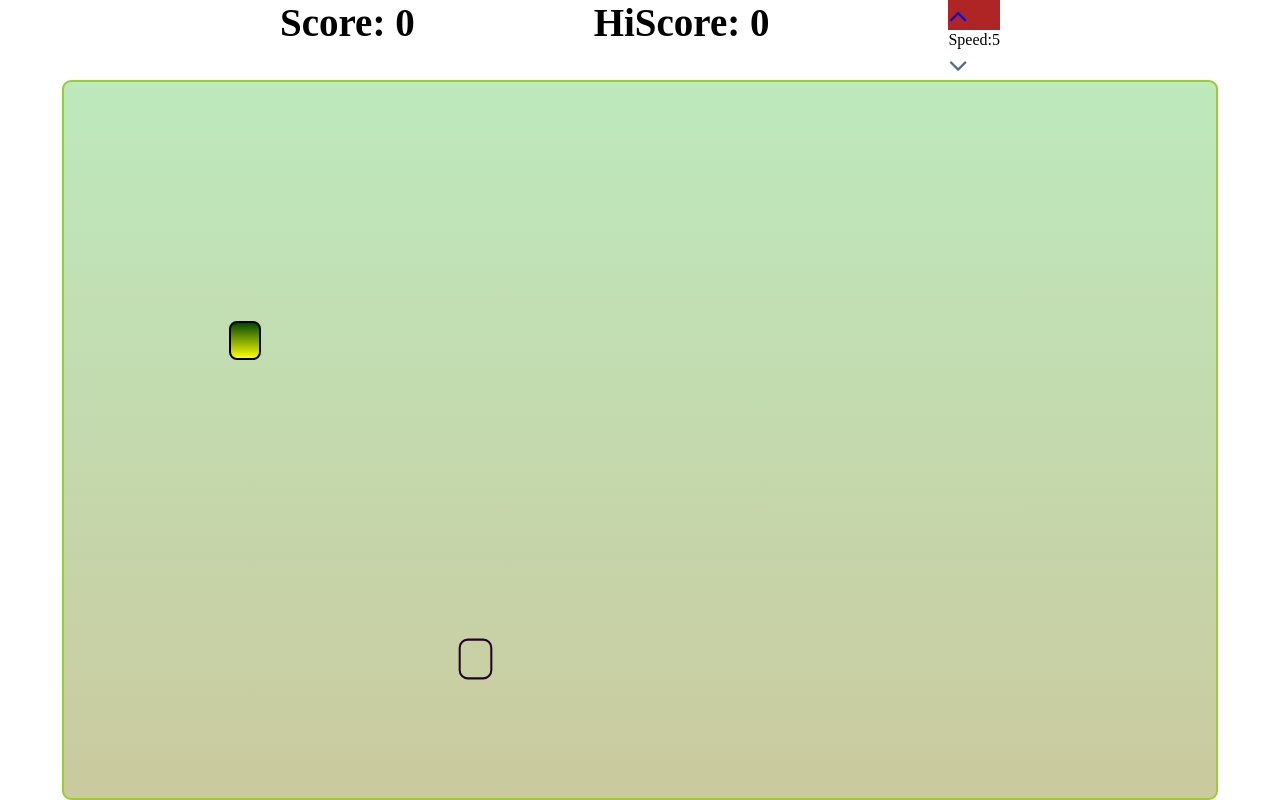
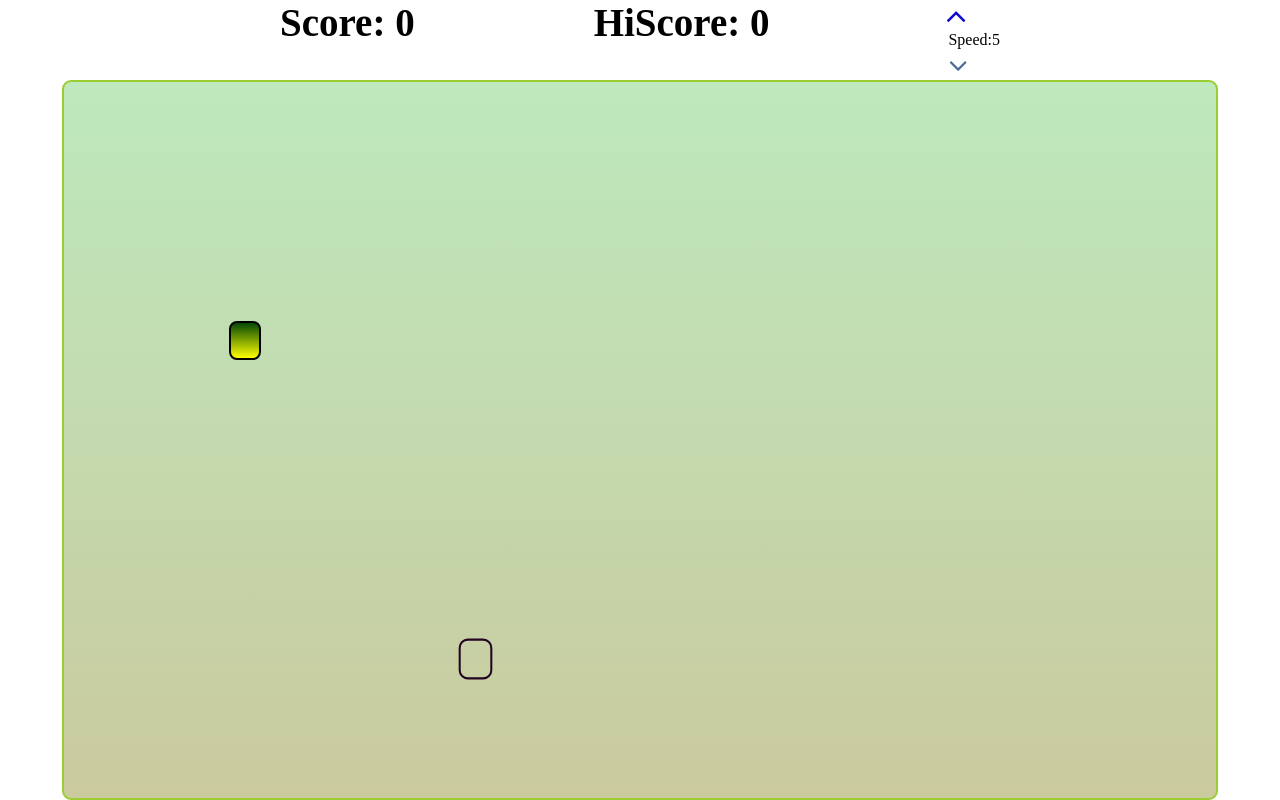
Before and after one commit to Pankajchejara/SnakeGame, a plain HTML site: page index.html in a window 1280 px wide. In both pictures the pointer is over the icon 974 px from the left and 15 px from the top of the page. Drawn offline with Linux system fonts and the light colour scheme; a web font is replaced by a local one.

Commit message:
changes in css

```diff
--- a/css/style.css
+++ b/css/style.css
@@ -26,14 +26,14 @@
 
 #IncreaseSpeed:hover{
     cursor: pointer;
-    color: rgb(229, 233, 22);
-    background: #af2424;
+    scale: 110%;
+
 
 
 }
 #DecreaseSpeed:hover{
     cursor: pointer;
-    color: rgb(229, 233, 22);
+    scale: 110%;
 }
 .box{
     display: flex;
```
